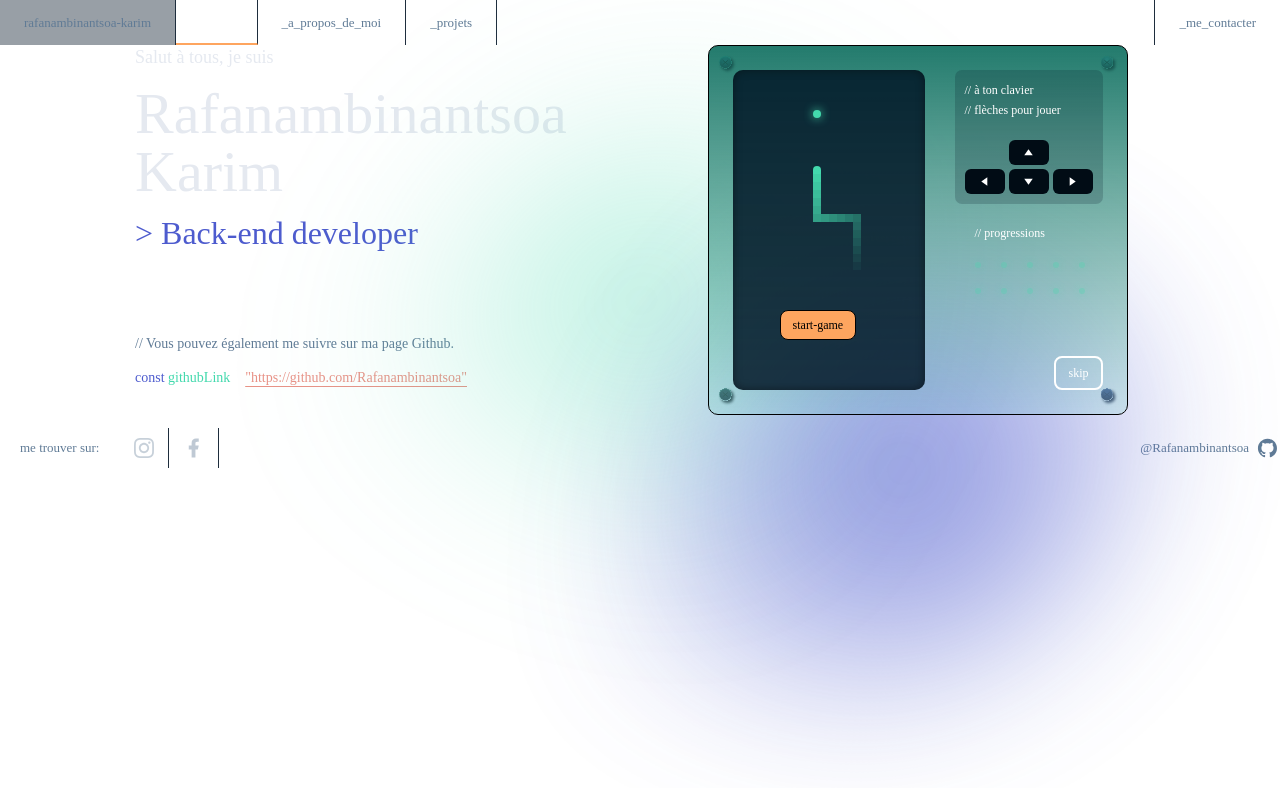
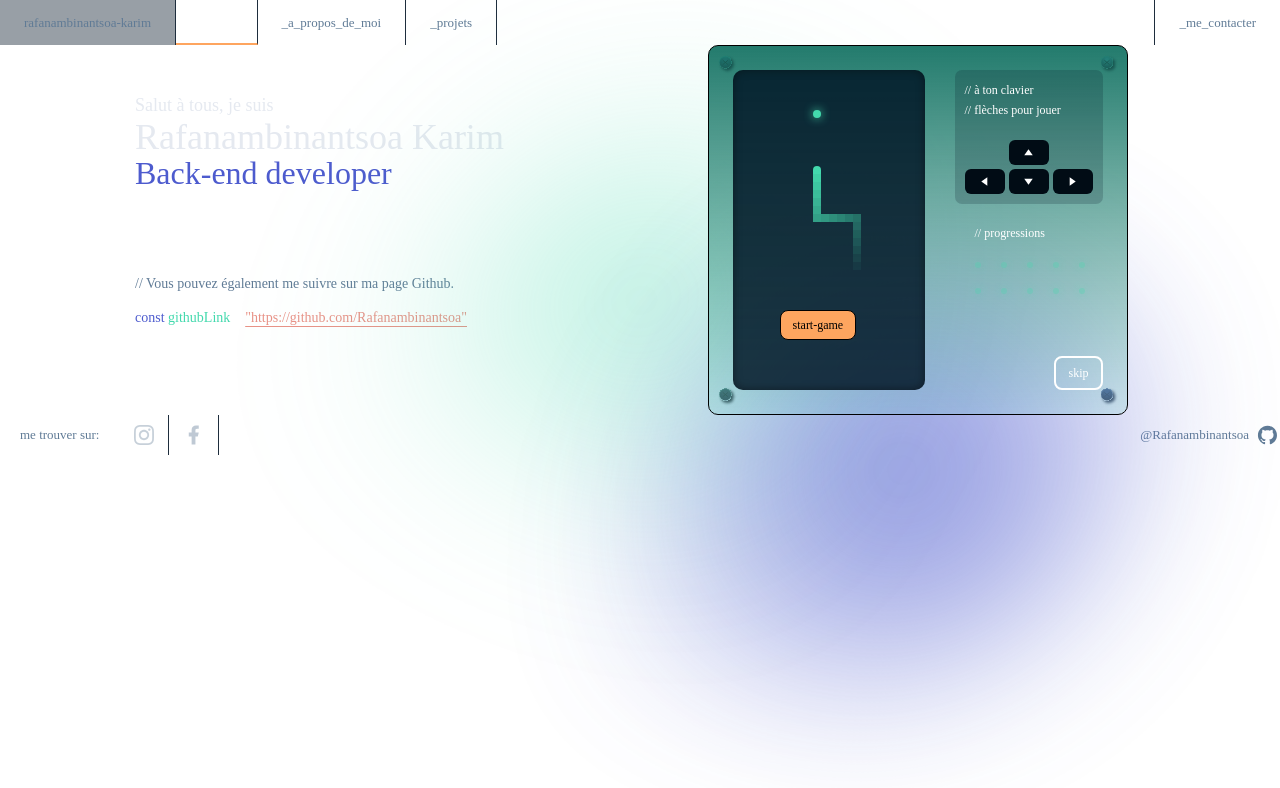
Before and after one commit to Rafanambinantsoa/Mon-Porfolio, a Nuxt app: page / in a window 1280 px wide. Shown: the top 788 px of the page. Built offline with nearby package versions, Linux system fonts and the light colour scheme; what @highlightjs/vue-plugin would draw is missing.

Commit message:
[Error fix ]

```diff
--- a/components/ContactForm.vue
+++ b/components/ContactForm.vue
@@ -73,6 +73,7 @@ export default {
             console.log(name, email, message);
             //check is the data is not null
             if (name != "" && email != "" && message != "") {
+                if (message.length > 10) {
                     //check if the email syntaxe is correct
                     if (email.includes('@') && email.includes('.')) {
                         // put them on form data
@@ -126,6 +127,14 @@ export default {
                     }
                     else {
                         toast("Veuillez entrer une adresse email valide", {
+                            "theme": "auto",
+                            "type": "warning",
+                            "transition": "flip",
+                            "dangerouslyHTMLString": true
+                        })
+                    }
+                } else {
+                    toast("Votre message doit contenir au moins 10 caractères", {
                         "theme": "auto",
                         "type": "warning",
                         "transition": "flip",
--- a/pages/index.vue
+++ b/pages/index.vue
@@ -6,13 +6,12 @@
     	<div class="css-blurry-gradient-green"></div>
 
 		<section class="hero">
-
 			<div class="head">
 				<span>
 					Salut à tous, je suis
 				</span>
-				<h1>{{ config.dev.name }}</h1>
-				<h2>> {{ config.dev.role }}</h2>
+				<h1 class="text-2xl text-[#E5E9F0] font-fira_regular lg:text-4xl">{{ config.dev.name }}</h1>
+				<h2> {{ config.dev.role }}</h2>
 			</div>
 
 			<div id="info">
@@ -88,14 +87,14 @@
   font-family: 'Fira Code Retina';
 }
 
-#hello .head h1 {
+/* #hello .head h1 {
   font-size: 58px;
   line-height: 1;
   color: #E5E9F0;
   font-family: 'Fira Code Regular';
-  padding-top: 1rem; /* 16px */
-  padding-bottom: 1rem; /* 16px */
-}
+  padding-top: 1rem; /* 16px
+  padding-bottom: 1rem; /* 16px
+} */
 
 #hello .head h2 {
   font-size: 32px;
```
Lines whose indentation alone changed are shown as unchanged.
